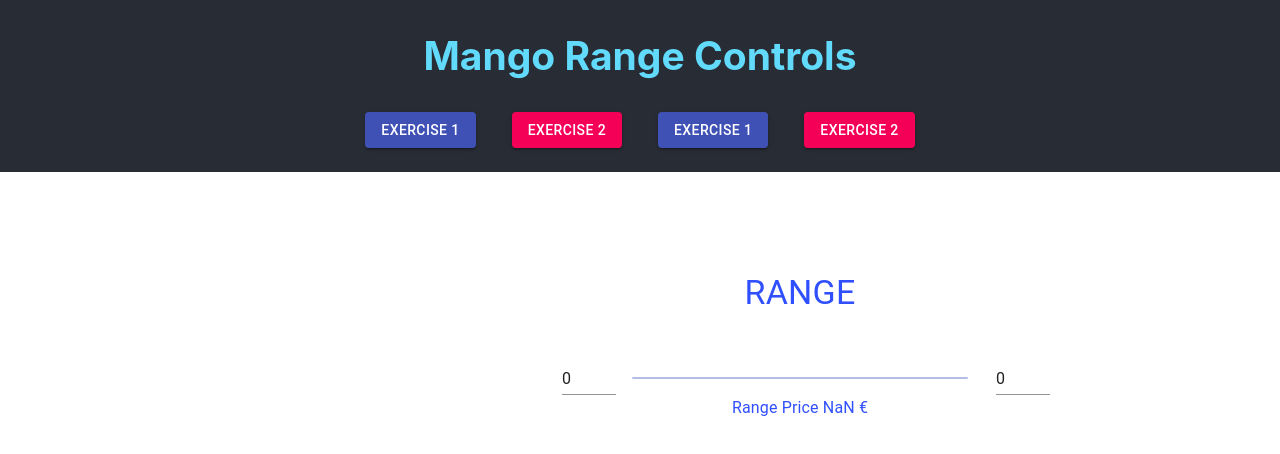
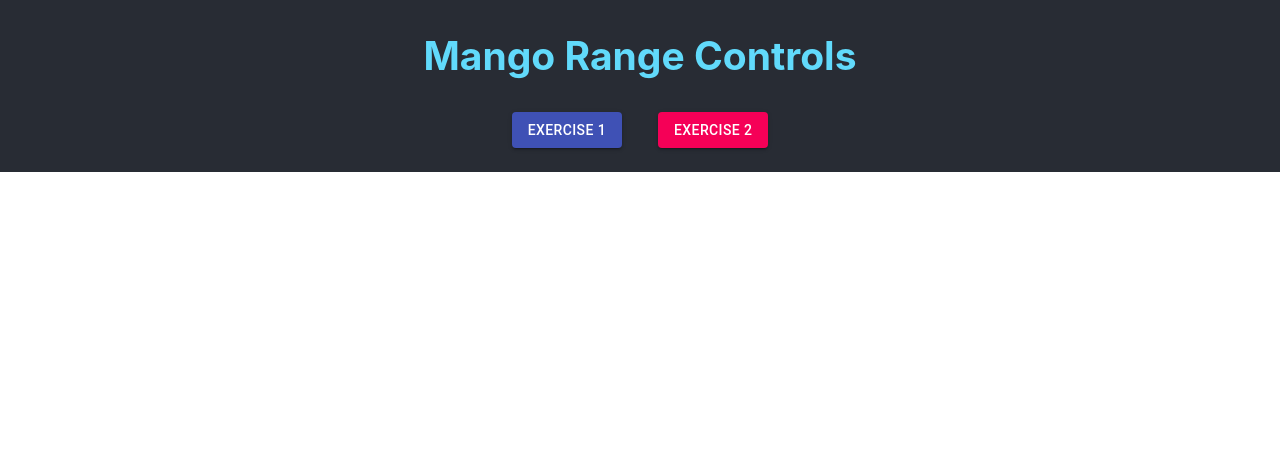
Before and after one commit to Massimomm/Mango, a React (Create React App) app: page /Exercise1 in a window 1280 px wide. Shown: the top 454 px of the page. Built offline with nearby package versions, Linux system fonts and the light colour scheme; no server answers.

Commit message:
End Exercise2

```diff
--- a/src/App.js
+++ b/src/App.js
@@ -2,8 +2,6 @@ import React from "react";
 import Button from "@material-ui/core/Button";
 import { BrowserRouter as Router, Route, Link, Switch } from "react-router-dom";
 import Range from "./pages/Range";
-import Exercise1 from "./pages/Exercise1";
-import Exercise2 from "./pages/Exercise2";
 import "./App.css";
 
 function App() {
@@ -15,20 +13,6 @@ function App() {
 
           <div style={{ display: "flex", flexDirection: "row" }}>
             <div>
-              <Link to="/exercise1">
-                <Button variant="contained" color="primary">
-                  <span>Exercise 1</span>
-                </Button>
-              </Link>
-            </div>
-            <div style={{ marginLeft: 36, marginBottom: 24 }}>
-              <Link to="/exercise2">
-                <Button variant="contained" color="secondary">
-                  <span>Exercise 2</span>
-                </Button>
-              </Link>
-            </div>
-            <div style={{ marginLeft: 36, marginBottom: 24 }}>
               <Link to="/range/normal">
                 <Button variant="contained" color="primary">
                   <span>Exercise 1</span>
@@ -46,8 +30,6 @@ function App() {
         </header>
         <div>
           <Switch>
-            <Route path="/Exercise1" component={Exercise1} />
-            <Route path="/Exercise2" component={Exercise2} />
             <Route path="/Range/:mode" component={Range} />
           </Switch>
         </div>
--- a/src/pages/Exercise1.js
+++ b/src/pages/Exercise1.js
@@ -53,8 +53,8 @@ const Exercise1 = ({ mode }) => {
       MuiSlider: {
         track: { backgroundColor: "green", height: 6 },
         thumb: {
-          height: value[1] === value[0] ? 28 : 18,
-          width: value[1] === value[0] ? 28 : 18,
+          height: value[1] === value[0] ? 38 : 18,
+          width: value[1] === value[0] ? 38 : 18,
           backgroundColor: "#fff",
           border: "2px solid #de235b",
           "&$focused, &:hover": {
@@ -85,9 +85,8 @@ const Exercise1 = ({ mode }) => {
     const {
       target: { value: val, id },
     } = event;
-    console.log("handleInputChange", id, value, val);
 
-    let range = new Array();
+    let range = [];
 
     switch (id) {
       case "minValue":
--- a/src/pages/Range.js
+++ b/src/pages/Range.js
@@ -1,4 +1,5 @@
 import React, { memo } from "react";
+import PropTypes from "prop-types";
 import Exercise1 from "./Exercise1";
 import Exercise2 from "./Exercise2";
 
@@ -18,4 +19,8 @@ const Range = ({ match }) => {
   );
 };
 
+Range.propTypes = {
+  match: PropTypes.string.isRequired,
+};
+
 export default memo(Range);
```
Also changed, not shown: 2 other files (tests, documents, lock files or other folders).
